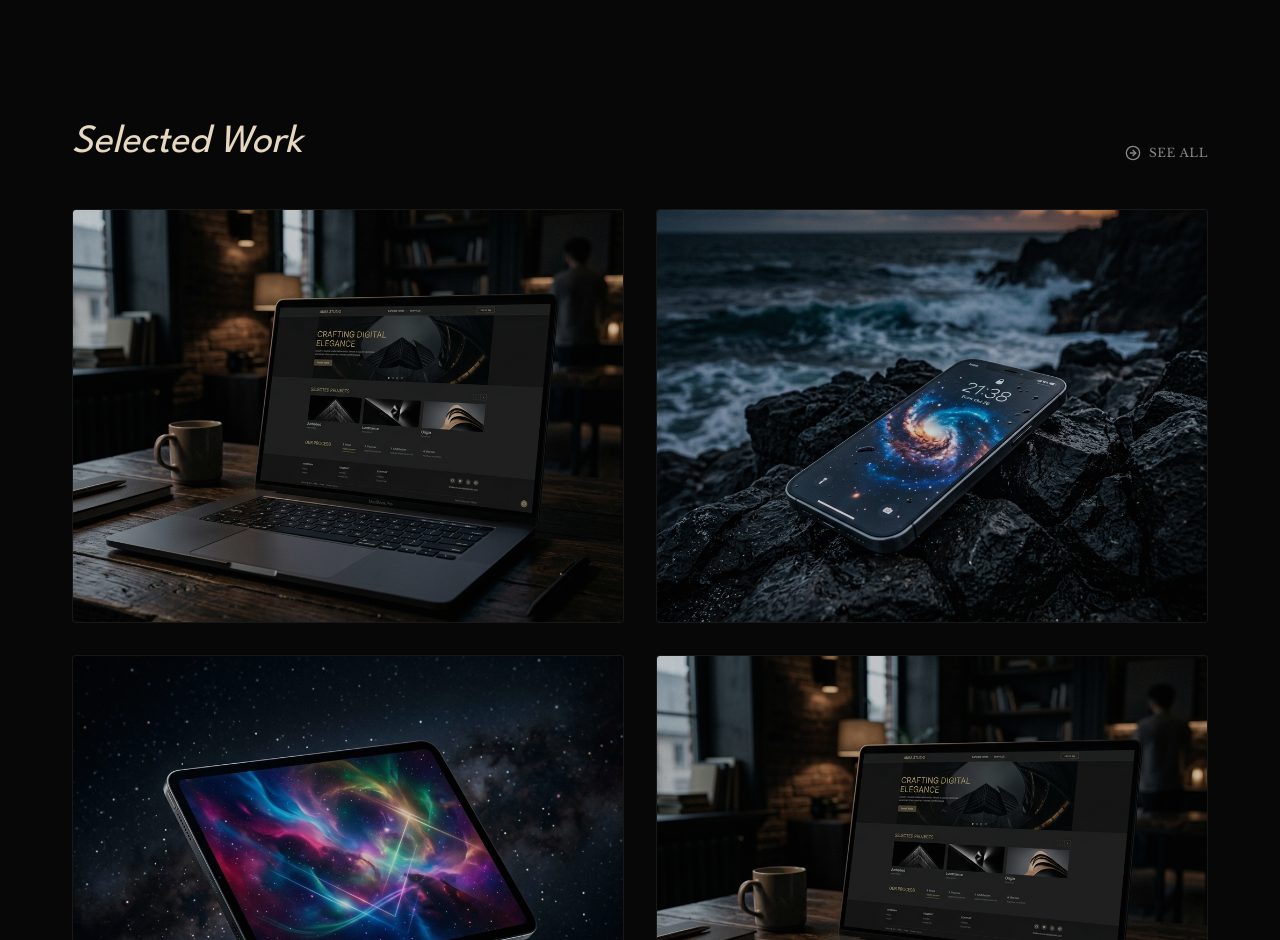
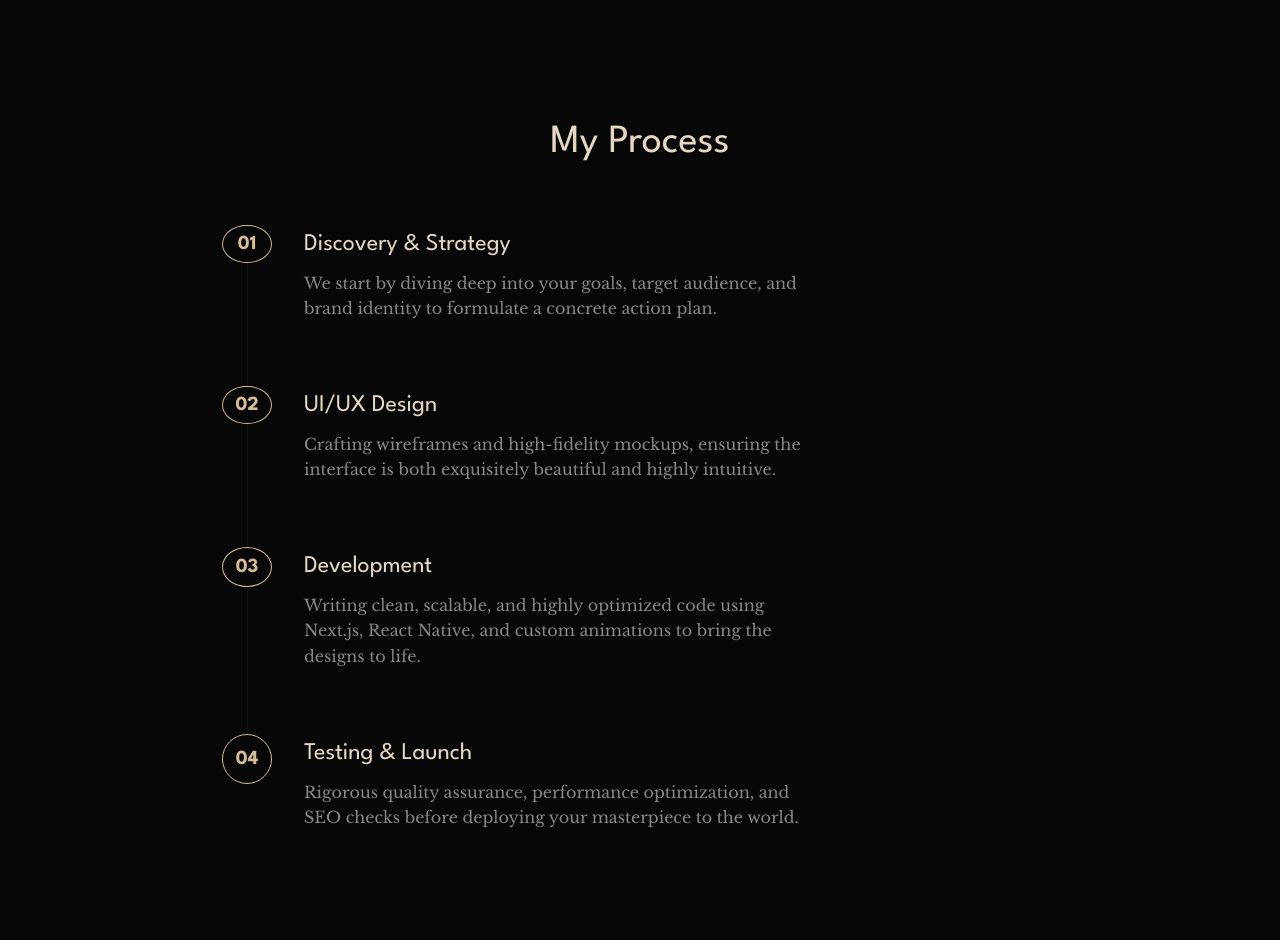
Before and after one commit to Chiki-tella/exquisite_vibes_only, a Next.js app: page / in a window 1280 px wide. Shown: the part 1860-2800 px from the top of the page. Built offline with nearby package versions, Linux system fonts and the light colour scheme.

Commit message:
Fixed a few bugs

```diff
--- a/package.json
+++ b/package.json
@@ -9,6 +9,7 @@
     "lint": "eslint"
   },
   "dependencies": {
+    "framer-motion": "^12.38.0",
     "next": "16.2.5",
     "react": "19.2.4",
     "react-dom": "19.2.4"
--- a/src/app/globals.css
+++ b/src/app/globals.css
@@ -1,4 +1,5 @@
 :root {
+  --font-body: 'Libre Baskerville', serif;
   --bg-color: #070707;
   --text-primary: #e6d8c0;
   --text-secondary: #888888;
--- a/src/app/layout.tsx
+++ b/src/app/layout.tsx
@@ -1,16 +1,10 @@
 import type { Metadata } from "next";
-import { League_Spartan, Libre_Baskerville } from "next/font/google";
+import { League_Spartan } from "next/font/google";
 import "./globals.css";
 
 const leagueSpartan = League_Spartan({
   subsets: ["latin"],
   variable: "--font-heading",
-});
-
-const libreBaskerville = Libre_Baskerville({
-  weight: ["400", "700"],
-  subsets: ["latin"],
-  variable: "--font-body",
 });
 
 export const metadata: Metadata = {
@@ -25,7 +19,12 @@
 }>) {
   return (
     <html lang="en" suppressHydrationWarning>
-      <body className={`${leagueSpartan.variable} ${libreBaskerville.variable}`} suppressHydrationWarning>
+      <head>
+        <link rel="preconnect" href="https://fonts.googleapis.com" />
+        <link rel="preconnect" href="https://fonts.gstatic.com" crossOrigin="anonymous" />
+        <link href="https://fonts.googleapis.com/css2?family=Libre+Baskerville:ital,wght@0,400;0,700;1,400&display=swap" rel="stylesheet" />
+      </head>
+      <body className={`${leagueSpartan.variable}`} suppressHydrationWarning>
         {children}
       </body>
     </html>
--- a/src/app/page.tsx
+++ b/src/app/page.tsx
@@ -3,9 +3,11 @@
 import Services from "@/components/Services/Services";
 import Skills from "@/components/Skills/Skills";
 import Work from "@/components/Work/Work";
+import Process from "@/components/Process/Process";
 import Testimonials from "@/components/Testimonials/Testimonials";
 import FAQ from "@/components/FAQ/FAQ";
 import Footer from "@/components/Footer/Footer";
+import ScrollReveal from "@/components/ScrollReveal/ScrollReveal";
 
 export default function Home() {
   return (
@@ -19,11 +21,14 @@
         paddingTop: "100px",
       }}>
         <Hero />
-        <Services />
-        <Skills />
-        <Work />
-        <Testimonials />
-        <FAQ />
+
+        <ScrollReveal><Services /></ScrollReveal>
+        <ScrollReveal><Skills /></ScrollReveal>
+        <ScrollReveal><Process /></ScrollReveal>
+        <ScrollReveal><Work /></ScrollReveal>
+        <ScrollReveal><Testimonials /></ScrollReveal>
+        <ScrollReveal><FAQ /></ScrollReveal>
+
       </main>
       <Footer />
     </>
--- /dev/null
+++ b/src/components/Process/Process.module.css
@@ -0,0 +1,85 @@
+.processSection {
+  width: 100%;
+  max-width: 900px;
+  margin: 0 auto 8rem;
+  padding: 0 2rem;
+}
+
+.title {
+  font-size: 2.5rem;
+  font-family: var(--font-heading), sans-serif;
+  margin-bottom: 4rem;
+  text-align: center;
+}
+
+.timeline {
+  display: flex;
+  flex-direction: column;
+  gap: 0;
+}
+
+.step {
+  display: flex;
+  gap: 2rem;
+  position: relative;
+}
+
+.numberWrapper {
+  display: flex;
+  flex-direction: column;
+  align-items: center;
+}
+
+.number {
+  font-size: 1.25rem;
+  font-weight: 700;
+  font-family: var(--font-heading), sans-serif;
+  color: var(--accent);
+  background: var(--bg-color);
+  border: 1px solid var(--accent);
+  width: 50px;
+  height: 50px;
+  display: flex;
+  align-items: center;
+  justify-content: center;
+  border-radius: 50%;
+  z-index: 2;
+}
+
+.line {
+  width: 1px;
+  height: 100%;
+  background: var(--border-color);
+  min-height: 80px;
+  flex-grow: 1;
+}
+
+.content {
+  padding-bottom: 4rem;
+  padding-top: 0.5rem;
+}
+
+.stepTitle {
+  font-size: 1.5rem;
+  color: var(--text-primary);
+  margin-bottom: 1rem;
+  font-family: var(--font-heading), sans-serif;
+}
+
+.stepDesc {
+  color: var(--text-secondary);
+  line-height: 1.6;
+  font-size: 1rem;
+  max-width: 500px;
+}
+
+@media (max-width: 768px) {
+  .step {
+    gap: 1.5rem;
+  }
+  .number {
+    width: 40px;
+    height: 40px;
+    font-size: 1rem;
+  }
+}
--- /dev/null
+++ b/src/components/Process/Process.tsx
@@ -0,0 +1,46 @@
+import styles from "./Process.module.css";
+
+export default function Process() {
+  const steps = [
+    {
+      number: "01",
+      title: "Discovery & Strategy",
+      description: "We start by diving deep into your goals, target audience, and brand identity to formulate a concrete action plan.",
+    },
+    {
+      number: "02",
+      title: "UI/UX Design",
+      description: "Crafting wireframes and high-fidelity mockups, ensuring the interface is both exquisitely beautiful and highly intuitive.",
+    },
+    {
+      number: "03",
+      title: "Development",
+      description: "Writing clean, scalable, and highly optimized code using Next.js, React Native, and custom animations to bring the designs to life.",
+    },
+    {
+      number: "04",
+      title: "Testing & Launch",
+      description: "Rigorous quality assurance, performance optimization, and SEO checks before deploying your masterpiece to the world.",
+    }
+  ];
+
+  return (
+    <section className={styles.processSection} id="process">
+      <h2 className={styles.title}>My Process</h2>
+      <div className={styles.timeline}>
+        {steps.map((step, idx) => (
+          <div key={idx} className={styles.step}>
+            <div className={styles.numberWrapper}>
+              <span className={styles.number}>{step.number}</span>
+              {idx !== steps.length - 1 && <div className={styles.line}></div>}
+            </div>
+            <div className={styles.content}>
+              <h3 className={styles.stepTitle}>{step.title}</h3>
+              <p className={styles.stepDesc}>{step.description}</p>
+            </div>
+          </div>
+        ))}
+      </div>
+    </section>
+  );
+}
--- /dev/null
+++ b/src/components/ScrollReveal/ScrollReveal.tsx
@@ -0,0 +1,18 @@
+"use client";
+
+import { motion } from "framer-motion";
+import { ReactNode } from "react";
+
+export default function ScrollReveal({ children, delay = 0 }: { children: ReactNode, delay?: number }) {
+  return (
+    <motion.div
+      initial={{ opacity: 0, y: 50 }}
+      whileInView={{ opacity: 1, y: 0 }}
+      viewport={{ once: true, margin: "-100px" }}
+      transition={{ duration: 0.8, ease: [0.16, 1, 0.3, 1], delay }}
+      style={{ width: "100%", display: "flex", justifyContent: "center" }}
+    >
+      {children}
+    </motion.div>
+  );
+}
```
Also changed, not shown: src/components/ScrollReveal/ScrollReveal.module.css (added, +13 -0 lines), 1 other file (tests, documents, lock files or other folders).
